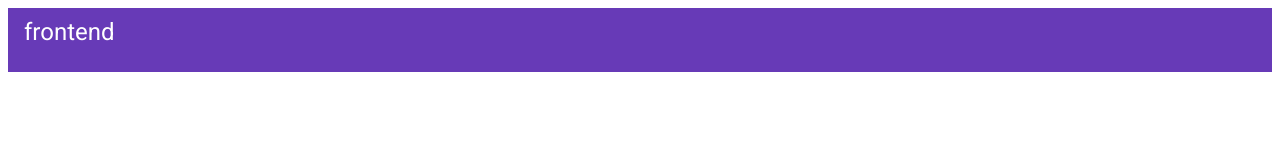
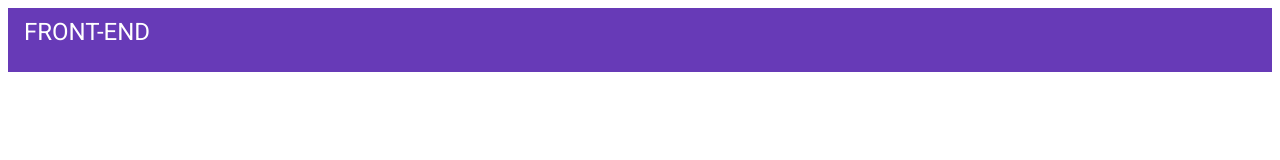
Before and after one commit to mickaelmendes50/Front-LabTIME, an Angular app: page / in a window 1280 px wide. Shown: the top 160 px of the page. Built offline with nearby package versions, Linux system fonts and the light colour scheme.

Commit message:
app: change app title
Signed-off-by: Mesquita <mesquita@aospa.co>

```diff
--- a/src/app/app.component.ts
+++ b/src/app/app.component.ts
@@ -6,5 +6,5 @@ import { Component } from '@angular/core';
   styleUrls: ['./app.component.sass']
 })
 export class AppComponent {
-  title = 'frontend';
+  title = 'FRONT-END';
 }
```
